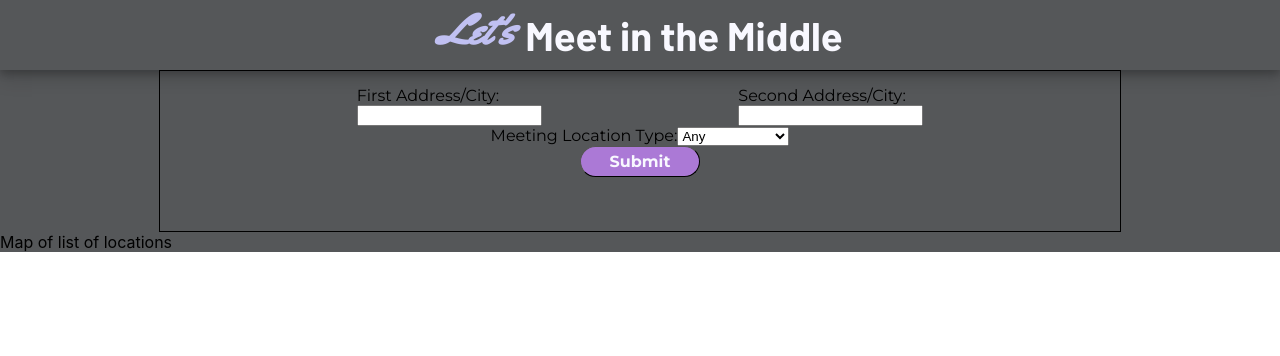
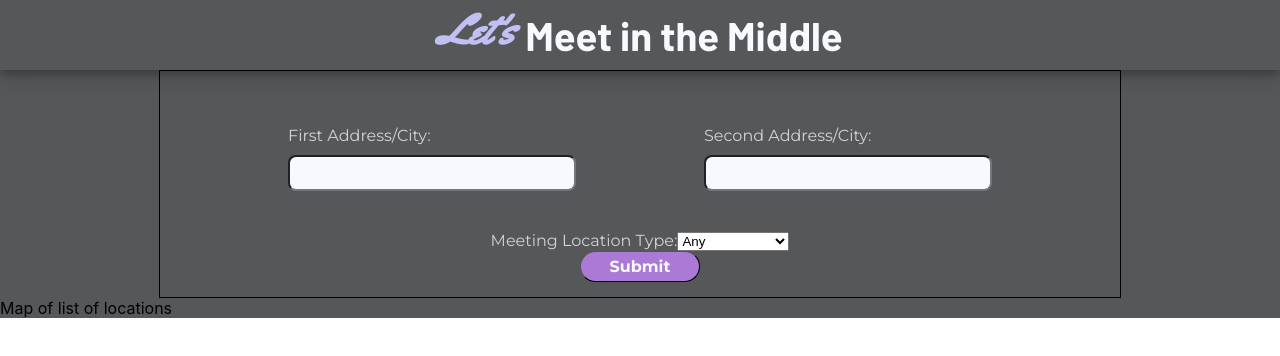
Before and after one commit to shaundai/meet-in-middle, a React (Create React App) app: page / in a window 1280 px wide. Shown: the top 356 px of the page. Built offline with nearby package versions, Linux system fonts and the light colour scheme.

Commit message:
add styling to input boxes

```diff
--- a/src/components/Form.js
+++ b/src/components/Form.js
@@ -10,16 +10,19 @@ const Form = () => {
         return (
             <FormContainer>
             <AddressesContainer>
-            <label>
-              First Address/City:
-            <InputBox type="text" value={startAndEnd.start} onChange={e => {setStartAndEnd({...startAndEnd, start: e.target.value})}}></InputBox>
-            </label>
-            <label>
-              Second Address/City:
-            <InputBox type="text" value={startAndEnd.end} onChange={e => {setStartAndEnd({...startAndEnd, end: e.target.value})}}></InputBox>
-            </label>
+
+                <Label>
+                First Address/City:
+                <InputBox type="text" value={startAndEnd.start} onChange={e => {setStartAndEnd({...startAndEnd, start: e.target.value})}}></InputBox>
+                </Label>
+
+                <Label>
+                Second Address/City:
+                <InputBox type="text" value={startAndEnd.end} onChange={e => {setStartAndEnd({...startAndEnd, end: e.target.value})}}></InputBox>
+                </Label>
             </AddressesContainer>
-            <label>
+
+            <Label>
               Meeting Location Type:
               <select value={startAndEnd.locationType} onChange={e => {setStartAndEnd({...startAndEnd, locationType: e.target.value})}}>
                 <option value="All">Any</option>
@@ -27,7 +30,7 @@ const Form = () => {
                 <option value="active">Things to Do</option>
                 <option value="shopping">Shopping</option>
               </select>
-            </label>
+            </Label>
 
             <SubmitButton type="submit" value="Submit" />
 
@@ -41,7 +44,6 @@ export default Form;
 
 
 const FormContainer = styled.div`
-height: 130px;
 width: 75%;
 padding: 15px 0;
 display: flex;
@@ -52,16 +54,26 @@ font-family: Montserrat;
 border: 1px solid black;
 `
 
+const Label = styled.label`
+color: ${Colors.lightGrey}
+`
+
 const AddressesContainer = styled.div`
 display: flex;
 justify-content: space-evenly;
 width: 100%;
 margin: 0 auto;
+padding: 40px 0;
 font-family: Montserrat;
 `
 
 const InputBox = styled.input`
 display: flex;
+background-color: ${Colors.offWhite};
+border-radius: 8px;
+height: 30px;
+width: 280px;
+margin-top: 10px;
 `
 const SubmitButton = styled.input`
 padding: 5px;
```
